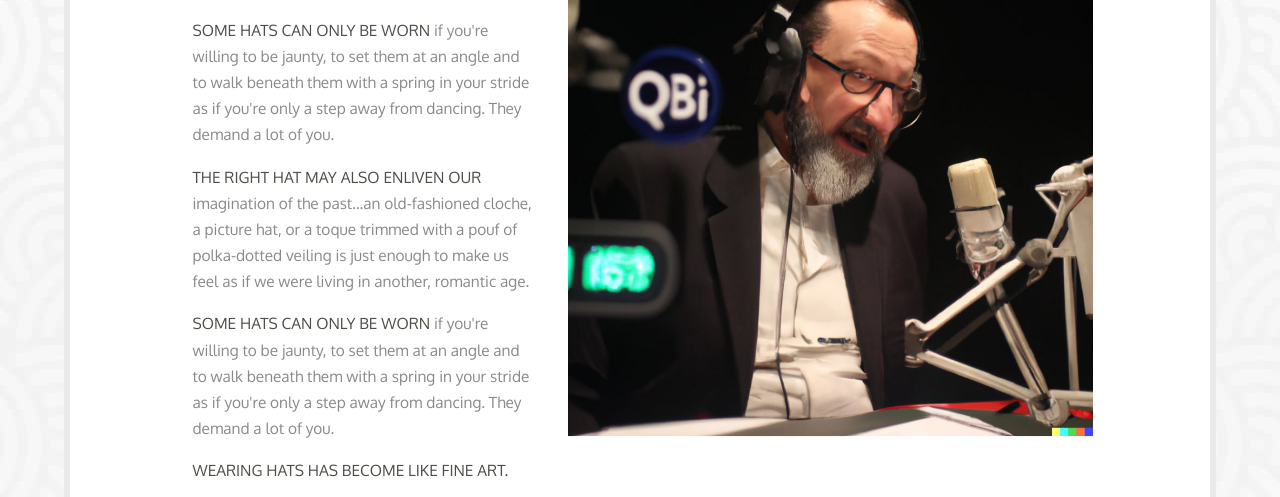
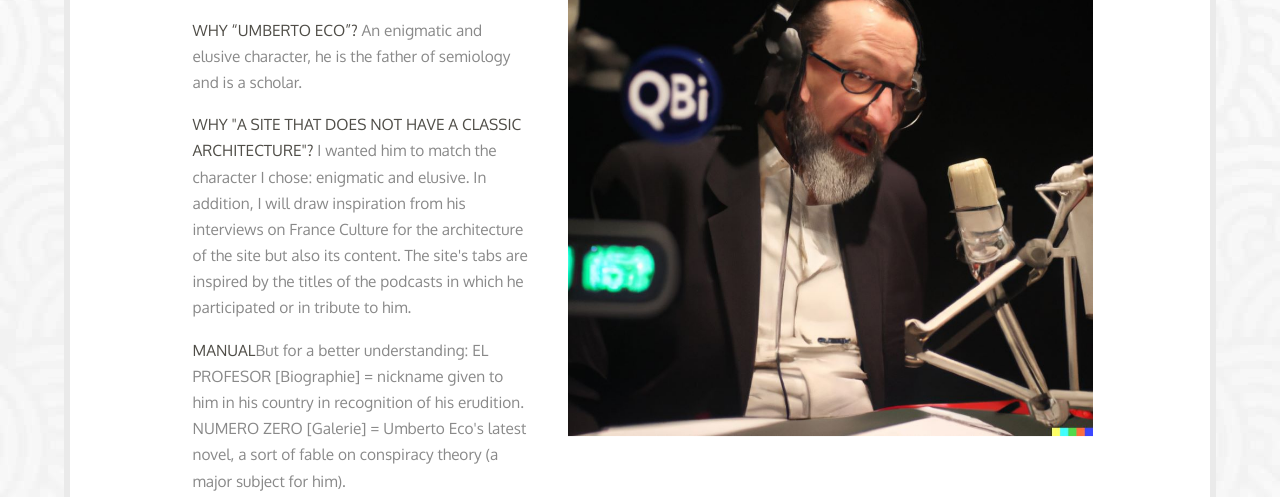
Before and after one commit to ManoDoc23/UMBERTO_ECO, a plain HTML site: page about.html in a window 1280 px wide. Shown: the part 455-952 px from the top of the page. Drawn offline with Linux system fonts and the light colour scheme; a web font is replaced by a local one.

Commit message:
Update about.html

```diff
--- a/about.html
+++ b/about.html
@@ -89,17 +89,17 @@
                <h3 class="heading-inner">About</h3>
                   <div class="hr"></div>
                     <h4>
-                    <span class="text-about">Some hats can only be worn</span> if you're willing to be jaunty, to set them at an angle and to walk beneath them with a spring in your stride as if you're only a step away from dancing. They demand a lot of you.
-                    </h4>
+                    <span class="text-about">Why “Umberto Eco”?</span>
+                    An enigmatic and elusive character, he is the father of semiology and is a scholar.</h4>
 
                     <h4>
-                    <span class="text-about"> The right hat may also enliven our</span> imagination of the past...an old-fashioned cloche, a picture hat, or a toque trimmed with a pouf of polka-dotted veiling is just enough to make us feel as if we were living in another, romantic age.
-                    </h4>
-
-                    <h4>
-                    <span class="text-about">Some hats can only be worn</span> if you're willing to be jaunty, to set them at an angle and to walk beneath them with a spring in your stride as if you're only a step away from dancing. They demand a lot of you.</h4>
-                    <h4>
-                    <span class="text-about">Wearing hats has become like fine art.</span></h4>
+                    <span class="text-about">Why "a site that does not have a classic architecture"?</span> I wanted him to match the character I chose: enigmatic and elusive.
+                    In addition, I will draw inspiration from his interviews on France Culture for the architecture of the site but also its content.
+                    The site's tabs are inspired by the titles of the podcasts in which he participated or in tribute to him.<h4>
+                    <span class="text-about">Manual</span>But for a better understanding:
+                    EL PROFESOR [Biographie] = nickname given to him in his country in recognition of his erudition.
+                    NUMERO ZERO [Galerie] = Umberto Eco's latest novel, a sort of fable on conspiracy theory (a major subject for him).
+                  </h4>
 
              </div>
              <!-- End left column -->
```
